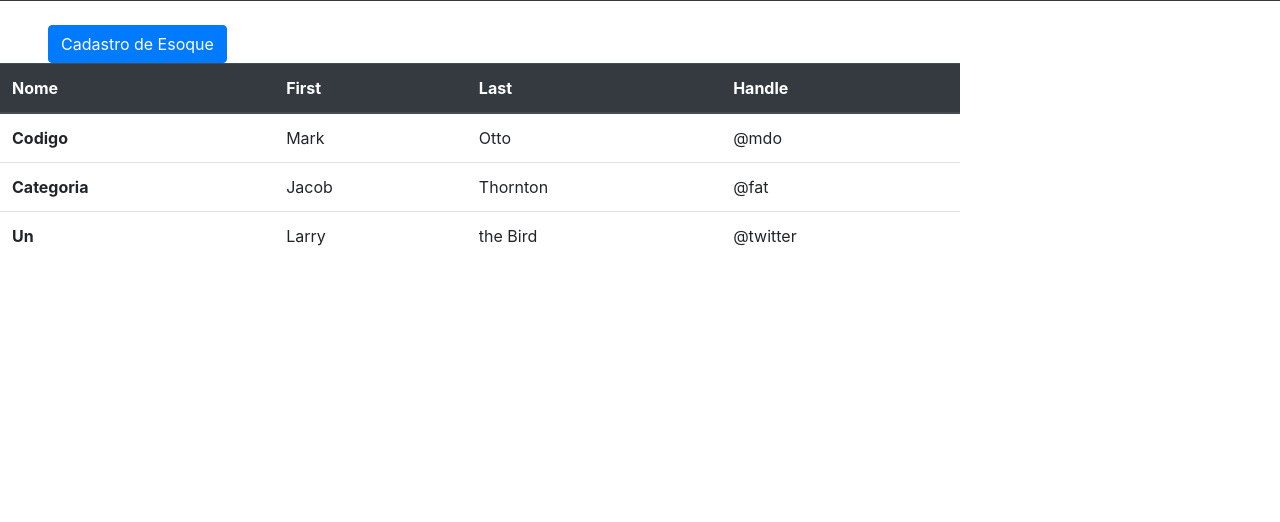
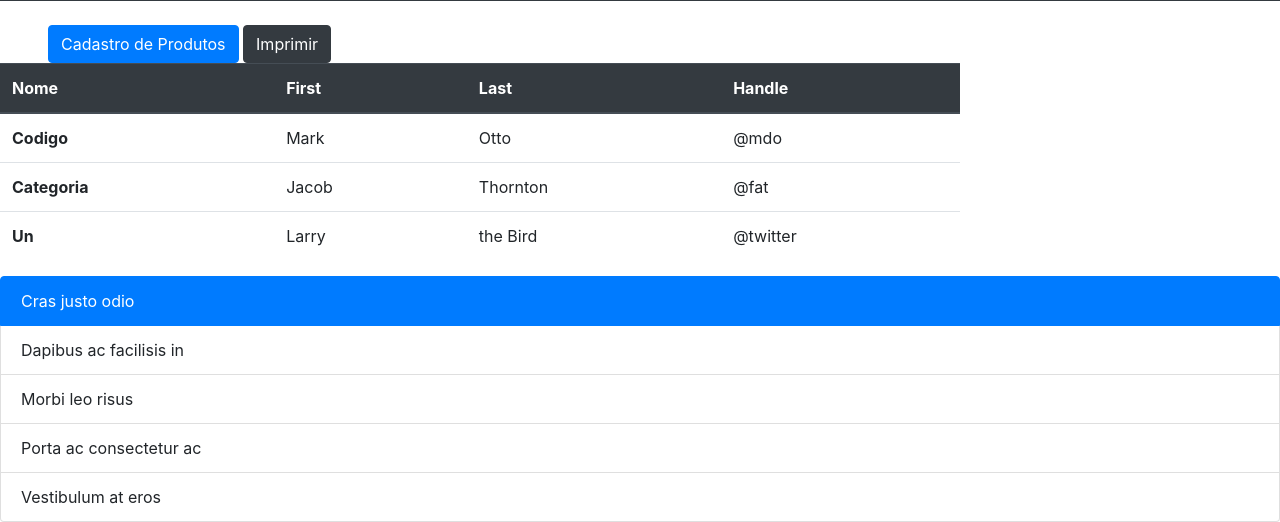
Before and after one commit to LordKariowa/projetoodonto, a PHP site: page /estoque.php in a window 1280 px wide. Shown: the part 413-935 px from the top of the page. Before the commit the page ends 659 px from the top, so only its background shows below. Run offline with PHP 8.4, Linux system fonts and the light colour scheme.

Commit message:
Add files via upload

```diff
--- a/estoque.php
+++ b/estoque.php
@@ -13,21 +13,22 @@
 		<?php include 'header.php'?>
 
 
-		<button type="button" class="btn btn-primary btn-md ml-5" data-toggle="modal" data-target="#modal1">Cadastro de Esoque</button>
+		<button type="button" class="btn btn-primary btn-md ml-5" data-toggle="modal" data-target="#modal1">Cadastro de Produtos</button>
+        <button type="button" class="btn btn-dark">Imprimir</button>
 
-			<!--Modal-->
+        <!--Modal-->
 			<div class="modal fade" id="modal1" tabindex="-1" role="dialog" aria-labelledby="modalTitle" aria-hidden="true">
 				<div class="modal-dialog modal-dialog-centered" role="document">
 					<div class="modal-content">
 						<div class="modal-header">
-							<h3 class="modal-title text-primary ml-5" id="modalTitle">Cadastro de Estoque</h3>
+							<h3 class="modal-title text-primary ml-5" id="modalTitle">Cadastro de Produtos</h3>
 							<button type="button" class="close" data-dismiss="modal" aria-label="Close">
 								<span aria-hidden="true">&times;</span>
 							</button>
 						</div>
 
 			      		<div class="modal-body">
-			        		<h5>Dados do Produto</h5>
+			        		<h5>Descrição do Material</h5>
 							<form class = "form-group mt-2" action="agendarCliente.php" method="post">
 								<div class="form-group">
 									<label for="cpf">CPF:</label>
@@ -81,6 +82,16 @@
     </tr>
   </tbody>
 </table>
+
+        <ul class="list-group">
+  <li class="list-group-item active">Cras justo odio</li>
+  <li class="list-group-item">Dapibus ac facilisis in</li>
+  <li class="list-group-item">Morbi leo risus</li>
+  <li class="list-group-item">Porta ac consectetur ac</li>
+  <li class="list-group-item">Vestibulum at eros</li>
+</ul>
+
+
 		<script src="https://code.jquery.com/jquery-3.3.1.slim.min.js" integrity="sha384-q8i/X+965DzO0rT7abK41JStQIAqVgRVzpbzo5smXKp4YfRvH+8abtTE1Pi6jizo" crossorigin="anonymous"></script>
 		<script src="https://cdnjs.cloudflare.com/ajax/libs/popper.js/1.14.7/umd/popper.min.js" integrity="sha384-UO2eT0CpHqdSJQ6hJty5KVphtPhzWj9WO1clHTMGa3JDZwrnQq4sF86dIHNDz0W1" crossorigin="anonymous"></script>
 		<script src="https://stackpath.bootstrapcdn.com/bootstrap/4.3.1/js/bootstrap.min.js" integrity="sha384-JjSmVgyd0p3pXB1rRibZUAYoIIy6OrQ6VrjIEaFf/nJGzIxFDsf4x0xIM+B07jRM" crossorigin="anonymous"></script>
```
Also changed, not shown: odontologico.sql (line endings or trailing spaces).
